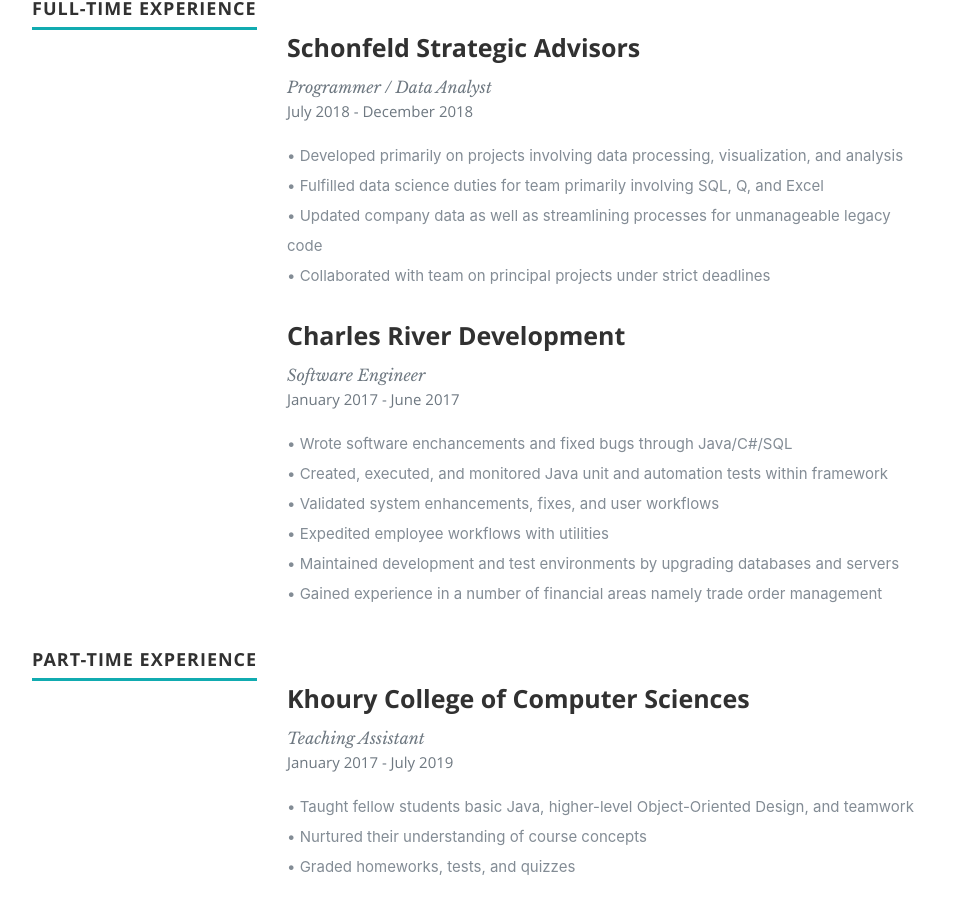
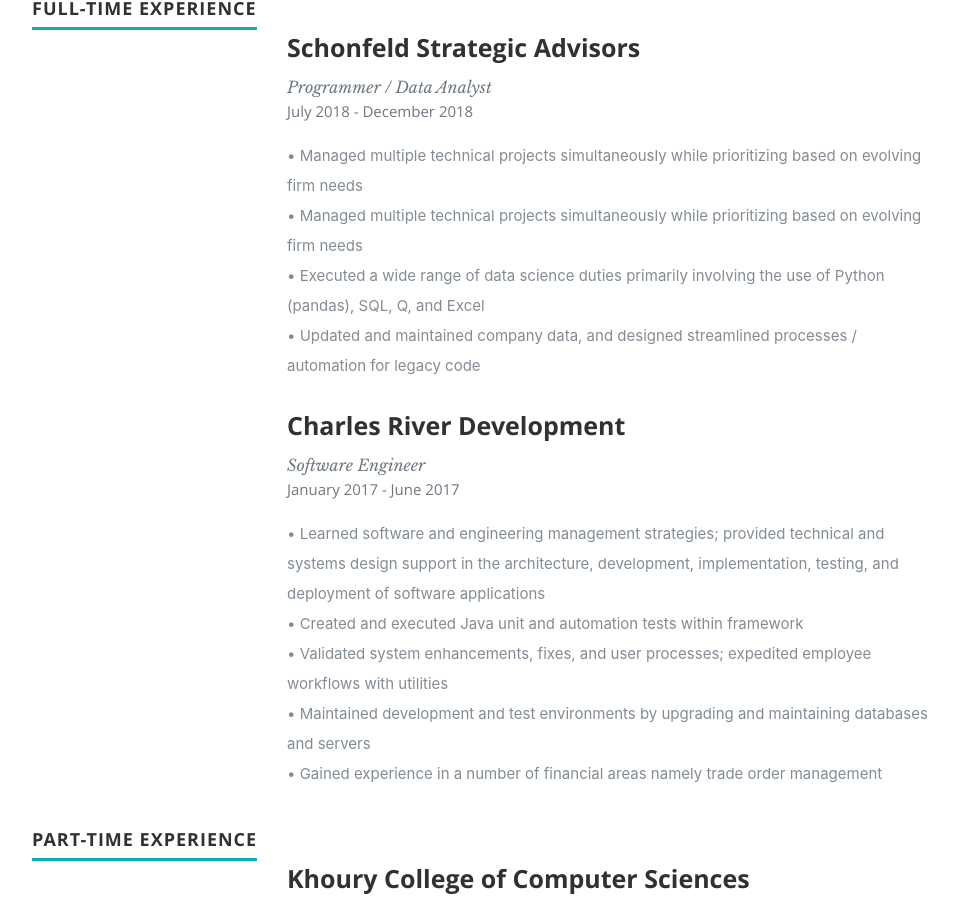
Before and after one commit to sapinheiro/sapinheiro.github.io, a React (Create React App) app: page / in a window 1280 px wide. Shown: the part 1934-2842 px from the top of the page, without its empty margins (118-1076 px from the left). Built offline with nearby package versions, Linux system fonts and the light colour scheme; the HTML template or start-up script is replaced by a standard one.

Commit message:
Updated resume

```diff
--- a/src/sections/experience.jsx
+++ b/src/sections/experience.jsx
@@ -20,14 +20,14 @@
                                         <em className="date">July 2018 - December 2018</em>
                                     </p>
                                     <p>
-                                        <span>&bull;</span> Developed primarily on projects involving data processing,
-                                        visualization, and analysis<br/>
-                                        <span>&bull;</span> Fulfilled data science duties for team primarily involving
-                                        SQL, Q, and Excel<br/>
-                                        <span>&bull;</span> Updated company data as well as streamlining processes for
-                                        unmanageable legacy code<br/>
-                                        <span>&bull;</span> Collaborated with team on principal projects under strict
-                                        deadlines
+                                        <span>&bull;</span> Managed multiple technical projects simultaneously while
+                                        prioritizing based on evolving firm needs<br/>
+                                        <span>&bull;</span> Managed multiple technical projects simultaneously while
+                                        prioritizing based on evolving firm needs<br/>
+                                        <span>&bull;</span> Executed a wide range of data science duties primarily
+                                        involving the use of Python (pandas), SQL, Q, and Excel<br/>
+                                        <span>&bull;</span> Updated and maintained company data, and designed
+                                        streamlined processes / automation for legacy code<br/>
                                     </p>
                                 </div>
                             </div>
@@ -40,15 +40,15 @@
                                         <em className="date">January 2017 - June 2017</em>
                                     </p>
                                     <p>
-                                        <span>&bull;</span> Wrote software enchancements and fixed bugs through
-                                        Java/C#/SQL <br/>
-                                        <span>&bull;</span> Created, executed, and monitored Java unit and automation
-                                        tests within framework<br/>
-                                        <span>&bull;</span> Validated system enhancements, fixes, and user
-                                        workflows<br/>
-                                        <span>&bull;</span> Expedited employee workflows with utilities<br/>
+                                        <span>&bull;</span> Learned software and engineering management strategies;
+                                        provided technical and systems design support in the architecture, development,
+                                        implementation, testing, and deployment of software applications <br/>
+                                        <span>&bull;</span> Created and executed Java unit and automation tests within
+                                        framework<br/>
+                                        <span>&bull;</span> Validated system enhancements, fixes, and user processes;
+                                        expedited employee workflows with utilities<br/>
                                         <span>&bull;</span> Maintained development and test environments by upgrading
-                                        databases and servers<br/>
+                                        and maintaining databases and servers<br/>
                                         <span>&bull;</span> Gained experience in a number of financial areas namely
                                         trade order management
                                     </p>
@@ -72,8 +72,7 @@
                                     <p>
                                         <span>&bull;</span> Taught fellow students basic Java, higher-level
                                         Object-Oriented Design, and teamwork<br/>
-                                        <span>&bull;</span> Nurtured their understanding of course concepts<br/>
-                                        <span>&bull;</span> Graded homeworks, tests, and quizzes
+                                        <span>&bull;</span> Nurtured their understanding of design patterns<br/>
                                     </p>
                                 </div>
                             </div>
```
Also changed, not shown: 1 other file (tests, documents, lock files or other folders).
